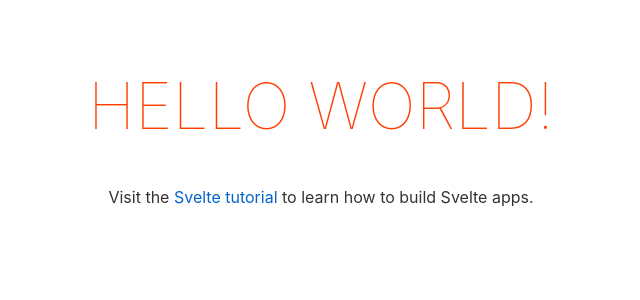
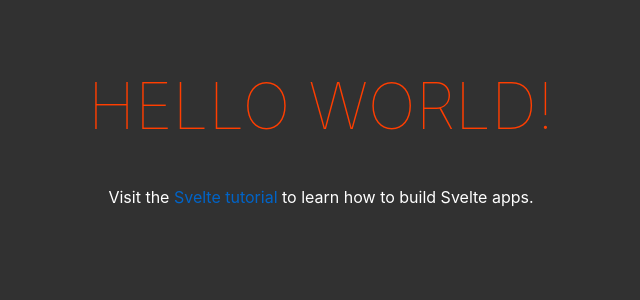
Before and after one commit to timthedev07/svelte-calculator, a Svelte app: page / in a window 1280 px wide. Shown: the top 300 px of the page, without its empty margins (319-959 px from the left). Built offline with nearby package versions, Linux system fonts and the light colour scheme.

Commit message:
update colors

```diff
--- a/public/global.css
+++ b/public/global.css
@@ -1,19 +1,22 @@
-html, body {
+html,
+body {
   position: relative;
   width: 100%;
   height: 100%;
 }
 
 body {
-	color: #333;
+  background-color: #313131;
+  color: white;
   margin: 0;
   padding: 8px;
   box-sizing: border-box;
-	font-family: -apple-system, BlinkMacSystemFont, "Segoe UI", Roboto, Oxygen-Sans, Ubuntu, Cantarell, "Helvetica Neue", sans-serif;
+  font-family: -apple-system, BlinkMacSystemFont, "Segoe UI", Roboto,
+    Oxygen-Sans, Ubuntu, Cantarell, "Helvetica Neue", sans-serif;
 }
 
 a {
-	color: rgb(0,100,200);
+  color: rgb(0, 100, 200);
   text-decoration: none;
 }
 
@@ -22,14 +25,17 @@
 }
 
 a:visited {
-	color: rgb(0,80,160);
+  color: rgb(0, 80, 160);
 }
 
 label {
   display: block;
 }
 
-input, button, select, textarea {
+input,
+button,
+select,
+textarea {
   font-family: inherit;
   font-size: inherit;
   -webkit-padding: 0.4em 0;
```
Lines whose indentation alone changed are shown as unchanged.
